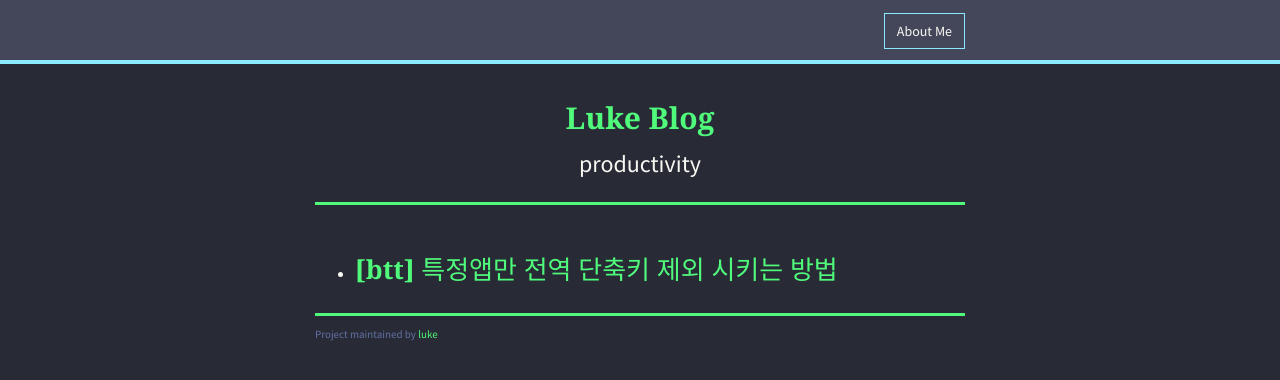
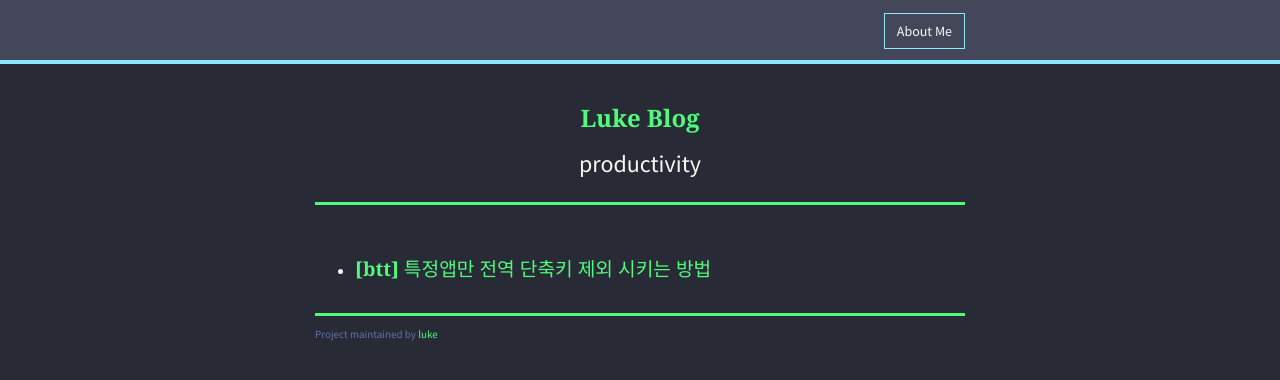
Before and after one commit to devj-luke/devj-luke.github.io, a Jekyll site: the page built from index.md, in a window 1280 px wide. Shown: the top 380 px of the page. Built offline with Jekyll 4.4.1, drawn with Linux system fonts in a browser that asks for light colours; nearby versions of some CDN libraries.

Commit message:
font-size 단위 px을 rem으로 변경

```diff
--- a/_sass/jekyll-theme-dracula.scss
+++ b/_sass/jekyll-theme-dracula.scss
@@ -33,19 +33,19 @@
 
 h1 {
   color:$green;
-  font-size:30px;
+  font-size:1.5rem;
   line-height: 52px;
 }
 
 h2 {
   color:$purple;
-  font-size: 28px;
+  font-size: 1.3rem;
   line-height: 36px;
 }
 
 h3 {
   color:$pink;
-  font-size: 26px;
+  font-size: 1.2rem;
   line-height: 28px;
 }
 
@@ -56,14 +56,14 @@
 }
 
 h4 {
-  font-size: 24px;
+  font-size: 1.2rem;
   line-height: 21px;
 }
 h5{
   color:$cyan;
 }
 h5, h6 {
-  font-size: 20px;
+  font-size: 1.2rem;
   line-height: 18px;
 }
 
```
